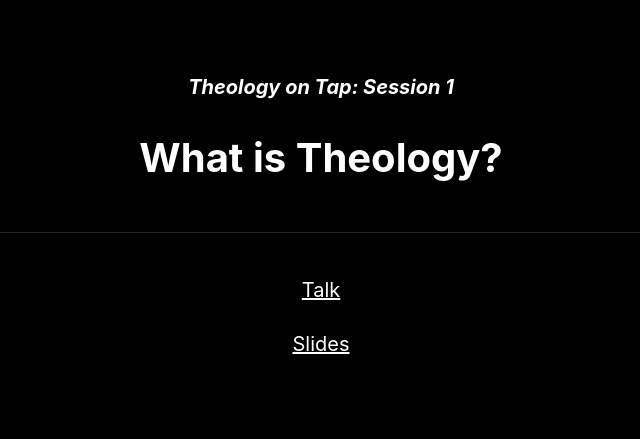
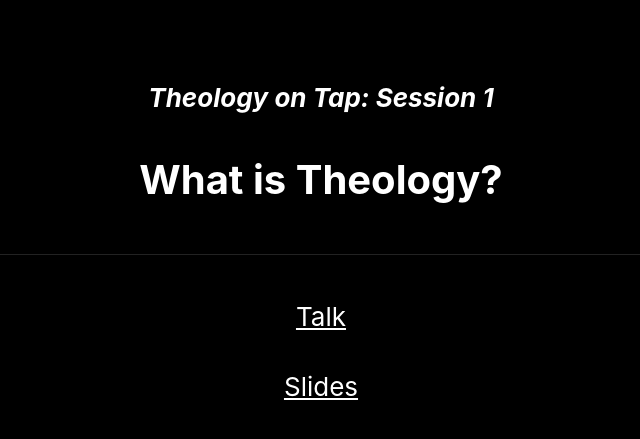
Before and after one commit to benjaminingreens/theology_on_tap, a plain HTML site: page index.html in a window 1280 px wide. Shown: the whole page, without its empty margins (319-959 px from the left). Drawn offline with Linux system fonts and the light colour scheme.

Commit message:
20251024T005918

```diff
--- a/index.html
+++ b/index.html
@@ -24,6 +24,12 @@
     h2 { font-size: 1.5em; margin: 1.4em 0 0.5em; font-weight: 700; color: #fff; }
     h3 { font-size: 1.25em; margin: 1.2em 0 0.4em; font-weight: 600; }
     h4, h5, h6 { margin: 1em 0 0.3em; }
+
+    /* Paragraphs */
+    p {
+      font-size: 1.3em;   /* increase this value for bigger normal text */
+      margin: 1em 0;
+    }
 
     /* Lists */
     ul { list-style: disc; padding-left: 1.5em; }
```
Also changed, not shown: README.html (+6 -0 lines), slides.html (+6 -0 lines), talk.html (+6 -0 lines), 1 other file.
